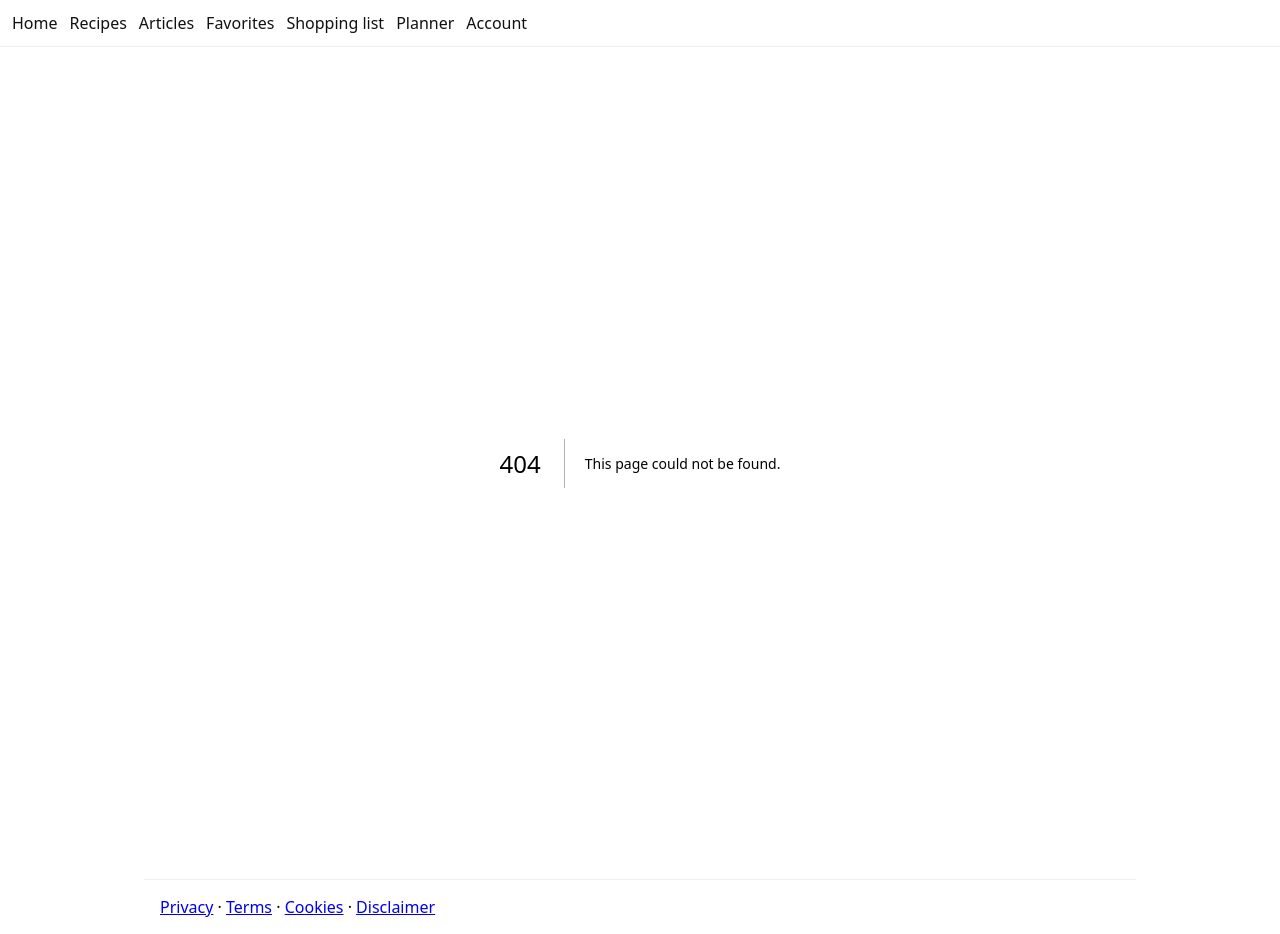
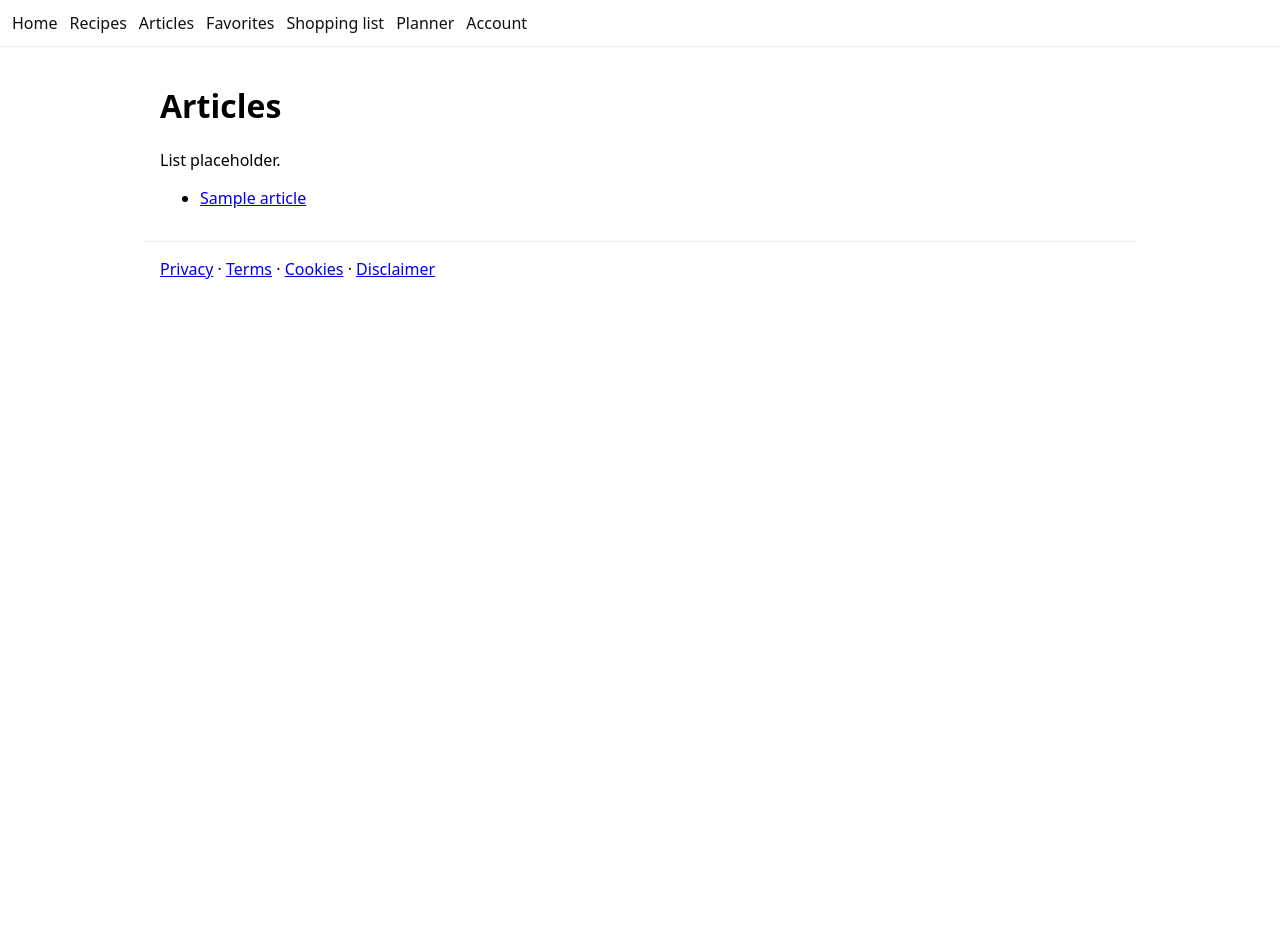
Before and after one commit to YPADSs/agent-platform, a Next.js app: page /articles in a window 1280 px wide. Before the commit this address had no page. After the commit the page ends 800 px from the top, so only its background shows below. Built offline with nearby package versions, Linux system fonts and the light colour scheme.

Commit message:
S1-002: add articles routes

```diff
--- /dev/null
+++ b/app/articles/page.tsx
@@ -0,0 +1,13 @@
+import Link from 'next/link';
+
+export default function ArticlesPage() {
+  return (
+    <>
+      <h1>Articles</h1>
+      <p>List placeholder.</p>
+      <ul>
+        <li><Link href="/articles/sample-article">Sample article</Link></li>
+      </ul>
+    </>
+  );
+}
```
